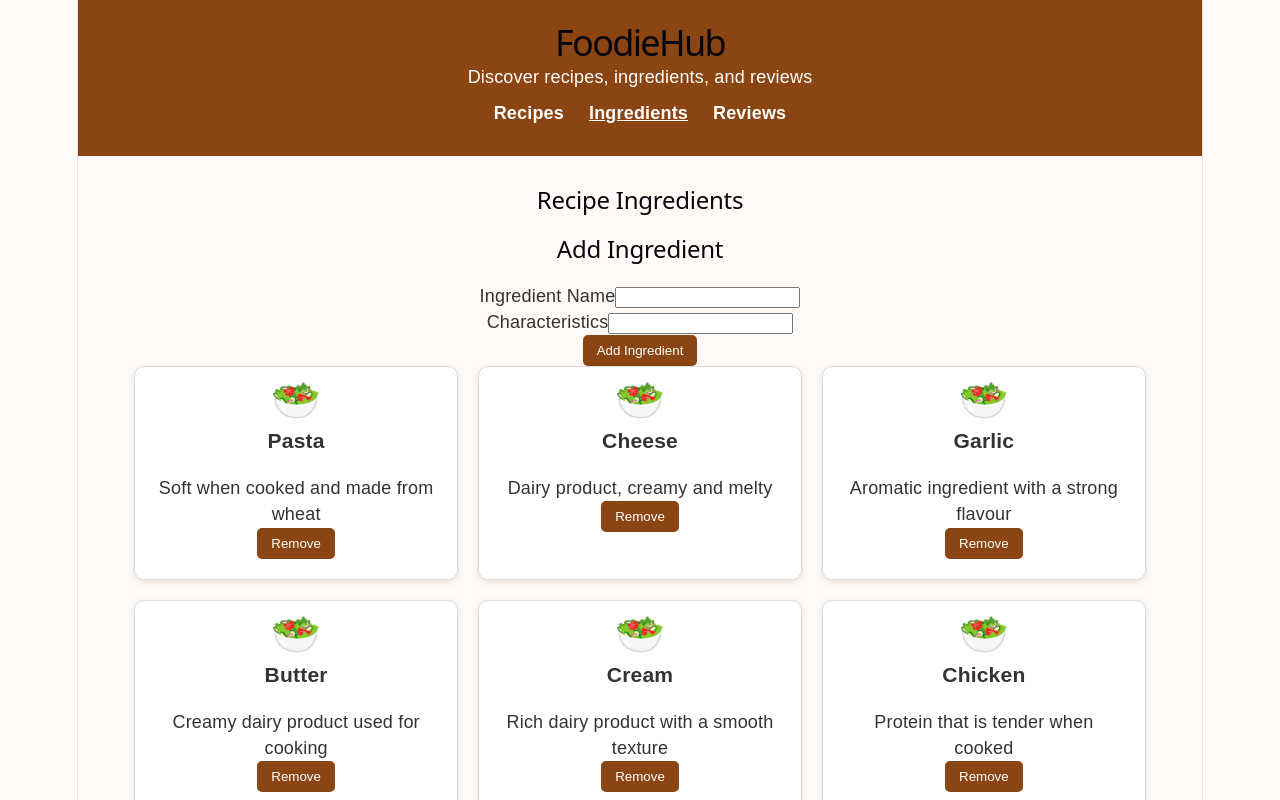
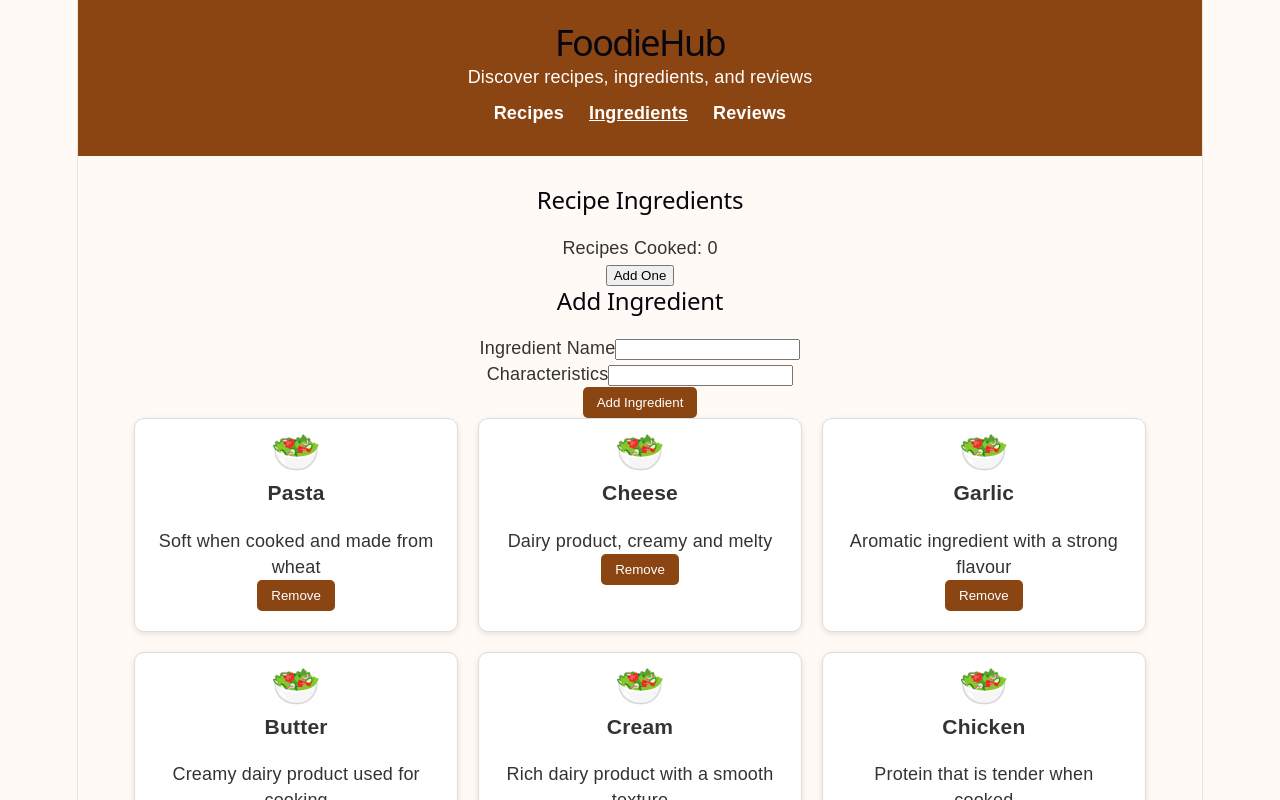
Before and after one commit to M-devgan/FS_Food_Hub, a React (Vite) app: page /ingredients in a window 1280 px wide. Shown: the top 800 px of the page. Built offline with nearby package versions, Linux system fonts and the light colour scheme.

Commit message:
Add shared recipes cooked state to ingredients page

```diff
--- a/src/App.tsx
+++ b/src/App.tsx
@@ -25,9 +25,27 @@ function App() {
       <main>
         <Routes>
           <Route path="/" element={<Navigate to="/recipes" replace />} />
-          <Route path="/recipes" element={<RecipeList />} />
-          <Route path="/ingredients" element={<IngredientsList />} />
-          <Route path="/reviews" element={<Reviews />} />
+
+          <Route
+            path="/recipes"
+            element={<RecipeList />}
+          />
+
+          <Route
+            path="/ingredients"
+            element={
+              <IngredientsList
+                recipesCooked={recipesCooked}
+                setRecipesCooked={setRecipesCooked}
+              />
+            }
+          />
+
+          <Route
+            path="/reviews"
+            element={<Reviews />}
+          />
+
           <Route path="*" element={<h2>Page Not Found</h2>} />
         </Routes>
       </main>
--- a/src/components/ingredients/ingredients.tsx
+++ b/src/components/ingredients/ingredients.tsx
@@ -1,8 +1,17 @@
 import { useState } from "react";
 import IngredientForm from "./IngredientForm";
 
+// Props received from App.tsx for shared state
+type IngredientsListProps = {
+  recipesCooked: number;
+  setRecipesCooked: React.Dispatch<React.SetStateAction<number>>;
+};
+
 // Ingredients component for displaying ingredients for each recipe
-function IngredientsList() {
+function IngredientsList({
+  recipesCooked,
+  setRecipesCooked,
+}: IngredientsListProps) {
 
   // Mock data for the ingredients section
   // recipes contains the IDs of the recipes that use each ingredient
@@ -105,6 +114,18 @@ function IngredientsList() {
     <section className="ingredients-list">
       <h2>Recipe Ingredients</h2>
 
+      {/* Display and update the shared state */}
+      <div className="shared-state">
+        <p>Recipes Cooked: {recipesCooked}</p>
+
+        <button
+          type="button"
+          onClick={() => setRecipesCooked(recipesCooked + 1)}
+        >
+          Add One
+        </button>
+      </div>
+
       {/* Form for adding a new ingredient */}
       <IngredientForm
         ingredients={ingredients}
```
